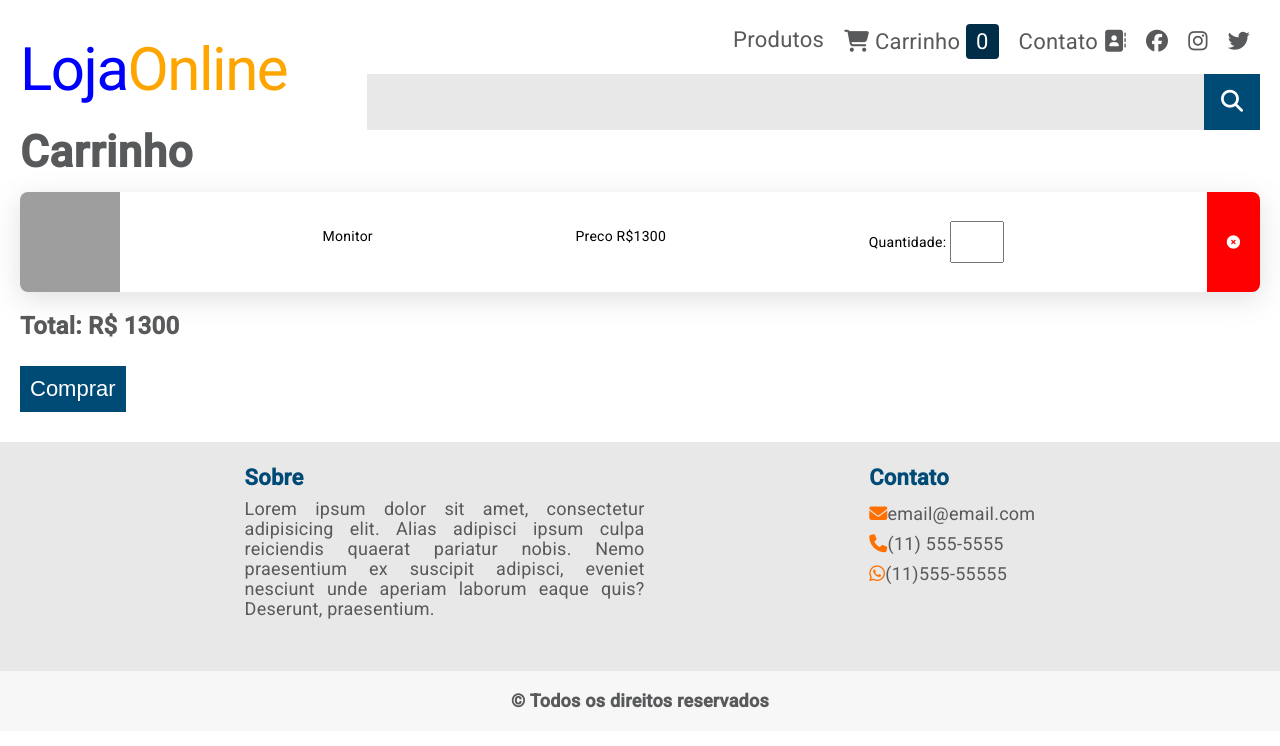
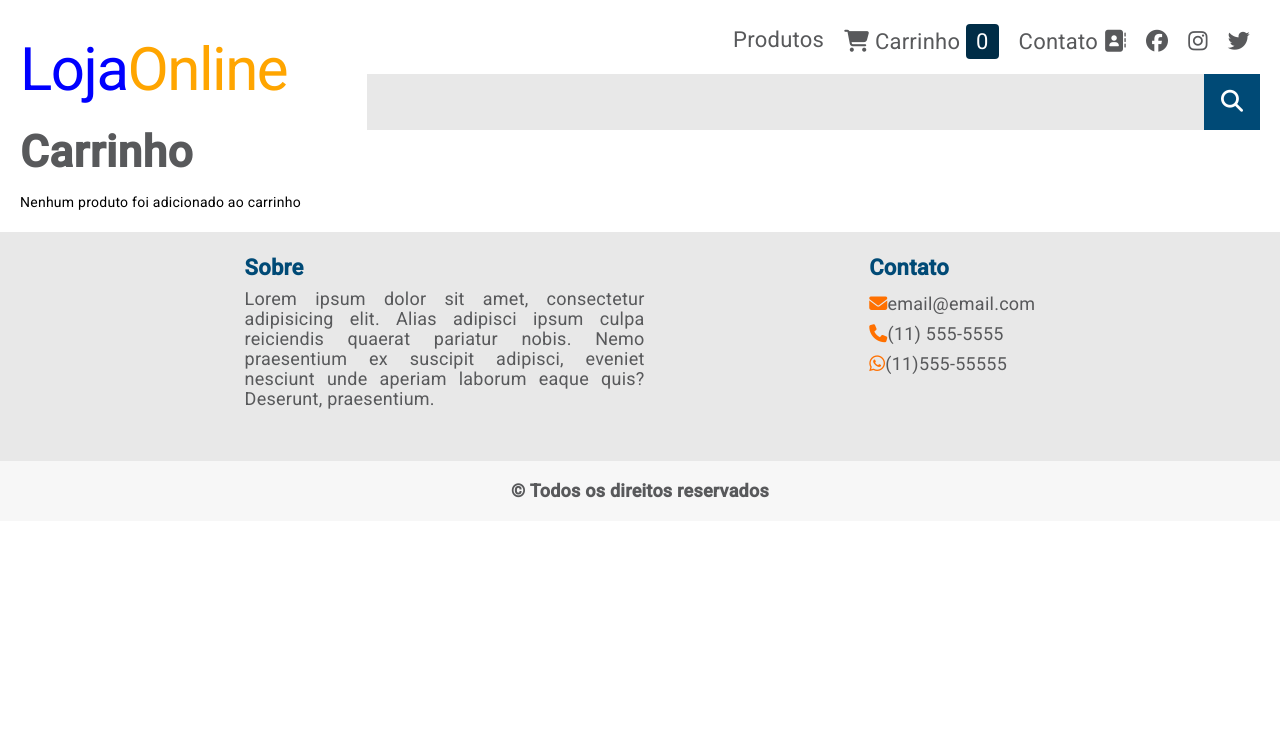
Before and after one commit to mbraga2023/Curso-Angular, an Angular app in the folder loja-online/: page /carrinho in a window 1280 px wide. Shown: the top 746 px of the page. Built offline with nearby package versions, Linux system fonts and the light colour scheme; grey boxes are pictures that could not be loaded.

Commit message:
atualizacao pagina carrinho

```diff
--- a/loja-online/src/app/carrinho/carrinho.component.html
+++ b/loja-online/src/app/carrinho/carrinho.component.html
@@ -1,17 +1,21 @@
 <h2 class="cart-title">Carrinho</h2>
-<div>
+<div *ngIf="itensCarrinho.length > 0; else semProduto">
     <ul>
-        <li>
-            <img src="assets/monitor-1.jpg" alt="">
-            <p>Monitor</p>
-            <p>Preco R$1300</p>
+        <li *ngFor="let itemCarrinho of itensCarrinho">
+            <img [src]="itemCarrinho.imagem">
+            <p>{{ itemCarrinho.descricao }}</p>
+            <p>Preco {{ itemCarrinho.preco | currency: "BRL"}}</p>
             <label>
                 Quantidade:
-                <input type="number">
+                <input type="number" [(ngModel)]="itemCarrinho.quantidade" (change)="calculaTotal()">
             </label>
-            <button class="remove-button"><i class="fa-solid fa-circle-xmark"></i></button>
+            <button class="remove-button" (click)="removerProdutoCarrinho(itemCarrinho.id)">
+                <i class="fa-solid fa-circle-xmark"></i>
+            </button>
         </li>
     </ul>
-    <h2 class="cart-total">Total: R$ 1300</h2>
-    <button class="buy-button">Comprar</button>
+    <h2 class="cart-total">Total: {{ total | currency: "BRL" }} </h2>
+    <button class="buy-button" (click)="comprar()">Comprar</button>
 </div>
+
+<ng-template #semProduto>Nenhum produto foi adicionado ao carrinho</ng-template>
--- a/loja-online/src/app/carrinho/carrinho.component.ts
+++ b/loja-online/src/app/carrinho/carrinho.component.ts
@@ -1,10 +1,41 @@
-import { Component } from '@angular/core';
+import { Component, OnInit } from '@angular/core';
+import { CarrinhoService } from '../carrinho.service';
+import { IProdutoCarrinho } from '../produtos';
+import { Router } from '@angular/router';
 
 @Component({
   selector: 'app-carrinho',
   templateUrl: './carrinho.component.html',
   styleUrls: ['./carrinho.component.css']
 })
-export class CarrinhoComponent {
+export class CarrinhoComponent implements OnInit{
+  itensCarrinho: IProdutoCarrinho[] = [];
+  total = 0;
+
+  constructor (
+    public carrinhoService: CarrinhoService,
+    private router: Router
+
+  ){}
+  ngOnInit ():void {
+    this.itensCarrinho = this.carrinhoService.obtemCarrinho();
+    this.calculaTotal();
+  }
+
+  calculaTotal(){
+    this.total = this.itensCarrinho.reduce((prev, curr) => prev + (curr.preco * curr.quantidade),0);
+  }
+
+  removerProdutoCarrinho(produtoId: number){
+    this.itensCarrinho = this.itensCarrinho.filter(item => item.id !== produtoId);
+    this.carrinhoService.removerProdutoCarrinho(produtoId);
+    this.calculaTotal();
+  }
+
+  comprar(){
+    alert("Compra finalizada");
+    this.carrinhoService.limparCarrinho();
+    this.router.navigate(["produtos"]);
+  }
 
 }
--- a/loja-online/src/app/carrinho/carrinho.module.ts
+++ b/loja-online/src/app/carrinho/carrinho.module.ts
@@ -3,6 +3,7 @@ import { CommonModule } from '@angular/common';
 
 import { CarrinhoRoutingModule } from './carrinho-routing.module';
 import { CarrinhoComponent } from './carrinho.component';
+import { FormsModule } from '@angular/forms';
 
 
 @NgModule({
@@ -11,7 +12,8 @@ import { CarrinhoComponent } from './carrinho.component';
   ],
   imports: [
     CommonModule,
-    CarrinhoRoutingModule
+    CarrinhoRoutingModule,
+    FormsModule
   ]
 })
 export class CarrinhoModule { }
```
